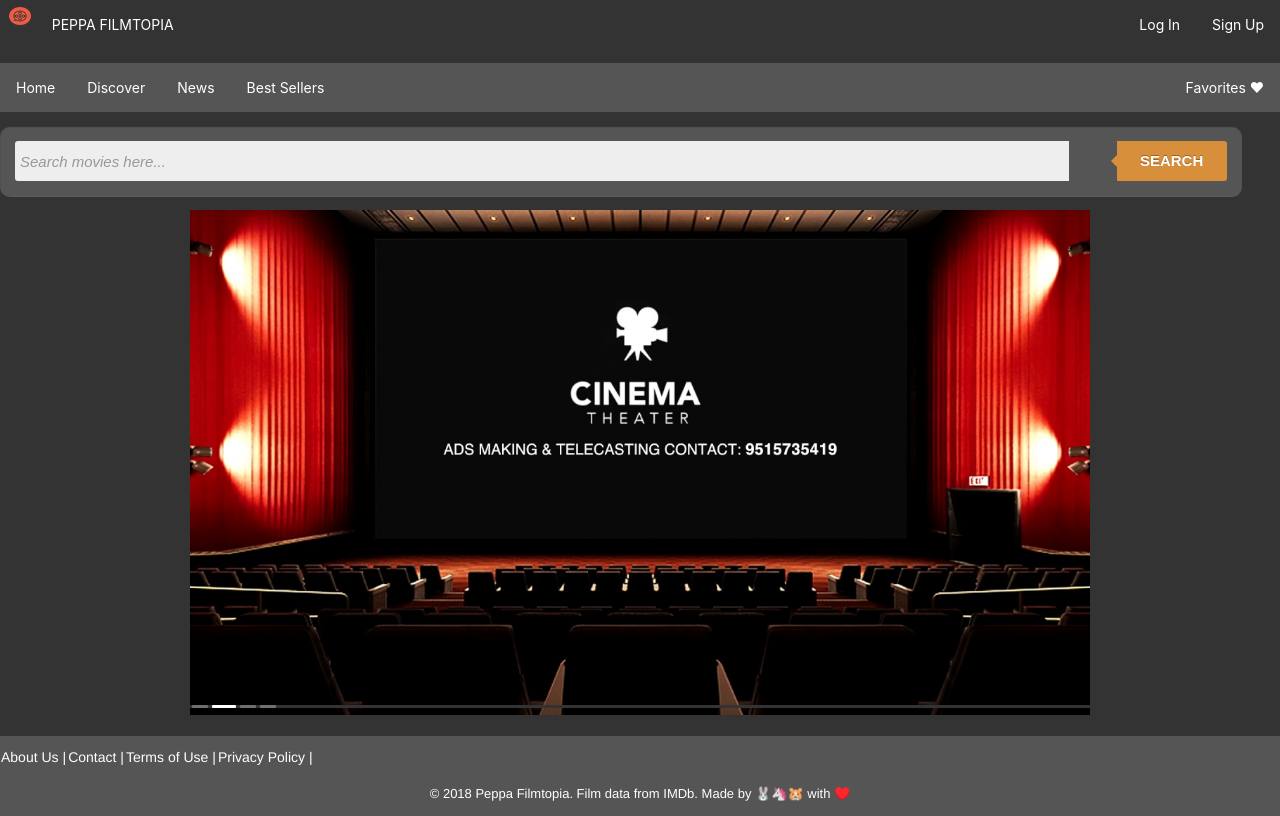
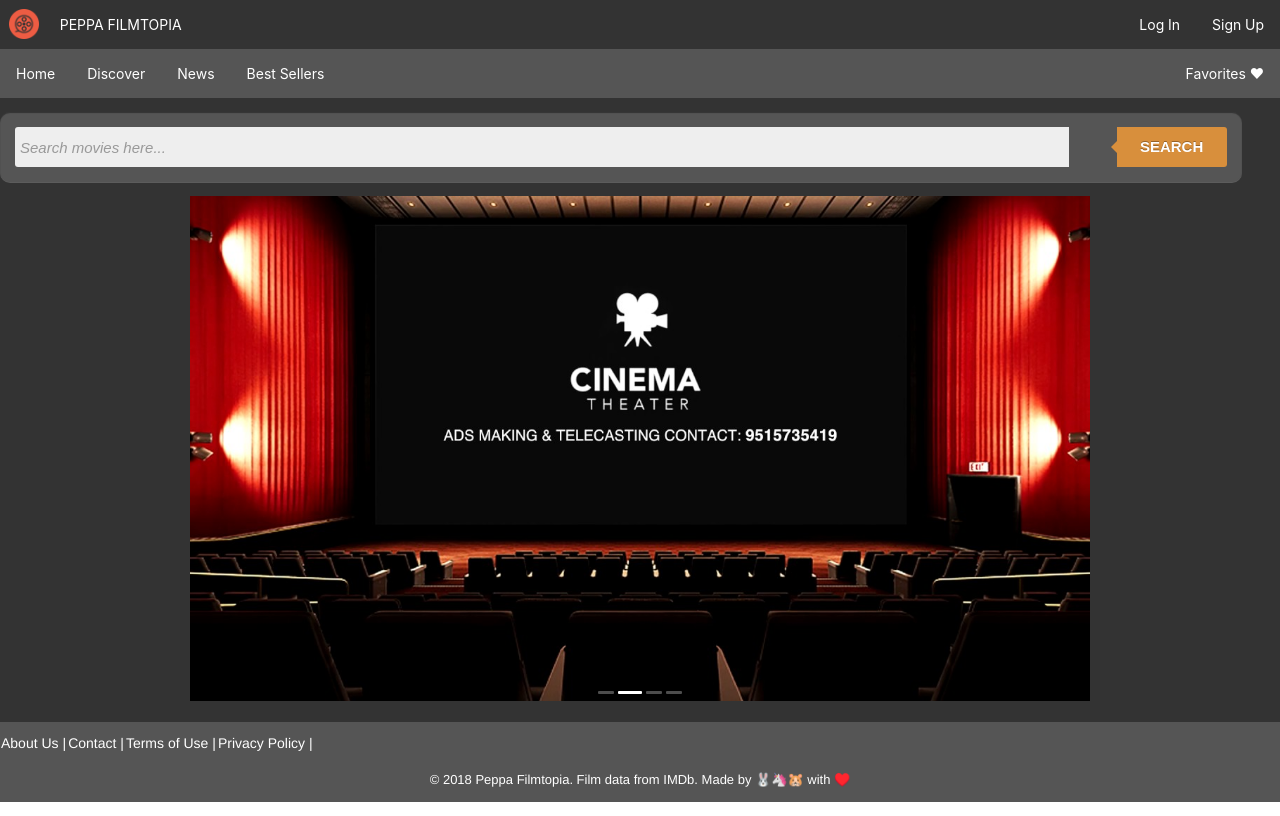
Before and after one commit to Wiiliam0611/AIP-Assessment-3, a React (Create React App) app in the folder assignment3-app/: page / in a window 1280 px wide. Built offline with nearby package versions, Linux system fonts and the light colour scheme.

Commit message:
Tuned the header part

```diff
--- a/assignment3-app/src/components/header.js
+++ b/assignment3-app/src/components/header.js
@@ -20,14 +20,14 @@ class Header extends React.Component {
   render() {
     return (
       <div className="header-menu">
-        <ul>
+        <ul className="header-bar">
           <li>&nbsp;<img className="icon" src={icon}/></li>
           <li><a href="#home">PEPPA FILMTOPIA</a></li>
           <li className="user-mgmt"><a href="#signup">Sign Up</a></li>
           <li className="user-mgmt"><a href="#login">Log In</a></li>
         </ul>
         <ul className="navi-bar">
-          <li><a className={this.state.active ? 'active': null}
+          <li><a className={this.state.active ? 'tab-active': null}
                  onClick={this.toggleClass}  href="#home">Home</a></li>
           <li><a href="#discover">Discover</a></li>
           <li><a href="#news">News</a></li>
--- a/assignment3-app/src/stylesheets/header.css
+++ b/assignment3-app/src/stylesheets/header.css
@@ -1,6 +1,6 @@
   /* Navigation Bar */
 
-  ul {
+  .header-bar {
     list-style-type: none;
     margin: 0;
     padding: 0;
@@ -8,7 +8,7 @@
     background-color: #333;
   }
 
-  li {
+  .header-bar li:not(.user-mgmt), .navi-bar li {
     float: left;
   }
 
@@ -29,12 +29,12 @@
   }
 
   .icon {
-    padding: 7px 5px;
-    width: 32px;
-    height: 32px;
+    padding: 9px 5px;
+    width: 40px;
+    height: 48px;
   }
 
-  .active {
+  .tab-active {
     background-color: #FA8807;
   }
 
@@ -46,7 +46,7 @@
     text-decoration: none;
   }
 
-  li > a:hover:not(.active), .dropdown:hover .dropbtn{
+  li > a:hover:not(.tab-active), .dropdown:hover .dropbtn{
     background-color: #111;
   }
 
```
